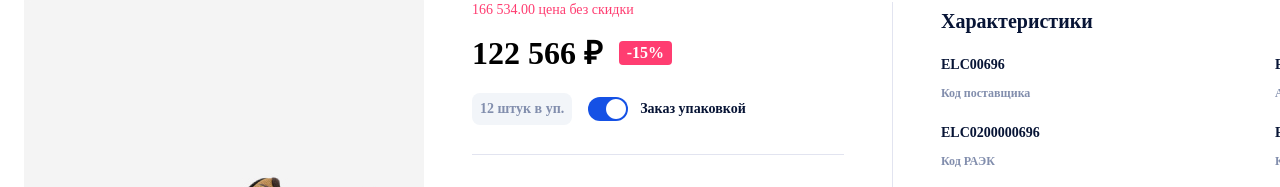
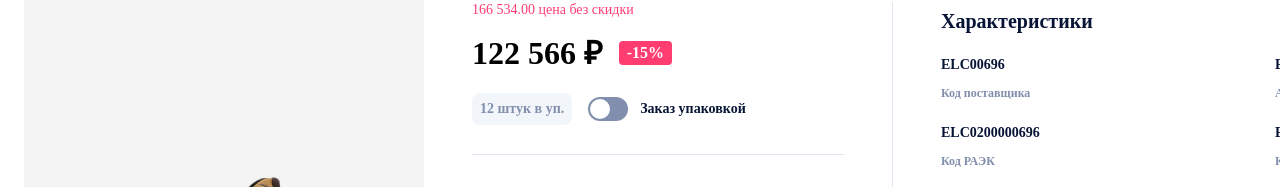
Before and after one commit to kafanasyev97/shop_page, a React (Vite) app: page / in a window 1280 px wide. Shown: the part 546-733 px from the top of the page. Built offline with nearby package versions, Linux system fonts and the light colour scheme; a web font is replaced by a local one.

Commit message:
[upd] Checkbox

```diff
--- a/src/assets/components/Product/ProductPrice.jsx
+++ b/src/assets/components/Product/ProductPrice.jsx
@@ -25,7 +25,14 @@ const ProductPrice = () => {
             <h6>12 штук в уп.</h6>
           </div>
           <div className="product__info-order-package">
-            <img src="/Toggle.svg" alt="toggle" />
+            <input
+              // checked
+              className="product__checkbox-input"
+              type="checkbox"
+              id="toggle"
+            />
+            <label htmlFor="toggle" className="product__checkbox-label"></label>
+            {/* <img src="/Toggle.svg" alt="toggle" /> */}
             {/* <!-- FIX Сделать чекбокс вместо картинки -->
                       <!-- <div>Toggle</div> --> */}
             <p>Заказ упаковкой</p>
--- a/src/styles/main.css
+++ b/src/styles/main.css
@@ -759,3 +759,37 @@ p {
   line-height: 16px;
   color: #8f9bb3;
 }
+
+.product__checkbox-label {
+  display: inline-block;
+  width: 40px;
+  height: 24px;
+  background-color: #828ead;
+  border-radius: 17px;
+  position: relative;
+}
+
+.product__checkbox-input:checked + .product__checkbox-label {
+  background-color: var(--blue-color);
+}
+
+.product__checkbox-label::after {
+  content: '';
+  display: block;
+  width: 20px;
+  height: 20px;
+  background-color: white;
+  border-radius: 50%;
+  position: absolute;
+  top: 2px;
+  left: 2px;
+  transition: transform 0.3s;
+}
+
+.product__checkbox-input:checked + .product__checkbox-label::after {
+  transform: translateX(16px);
+}
+
+.product__checkbox-input {
+  display: none;
+}
```
